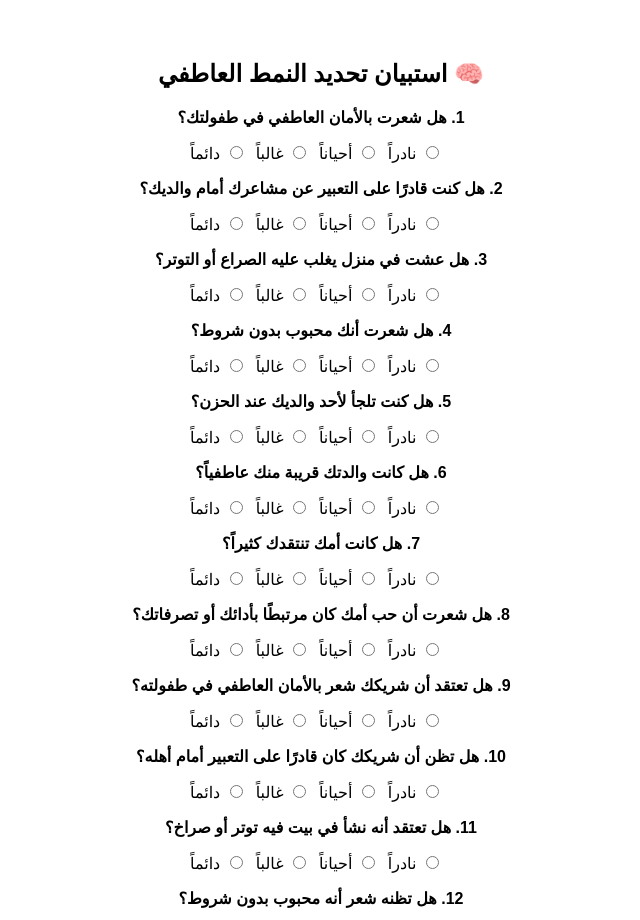
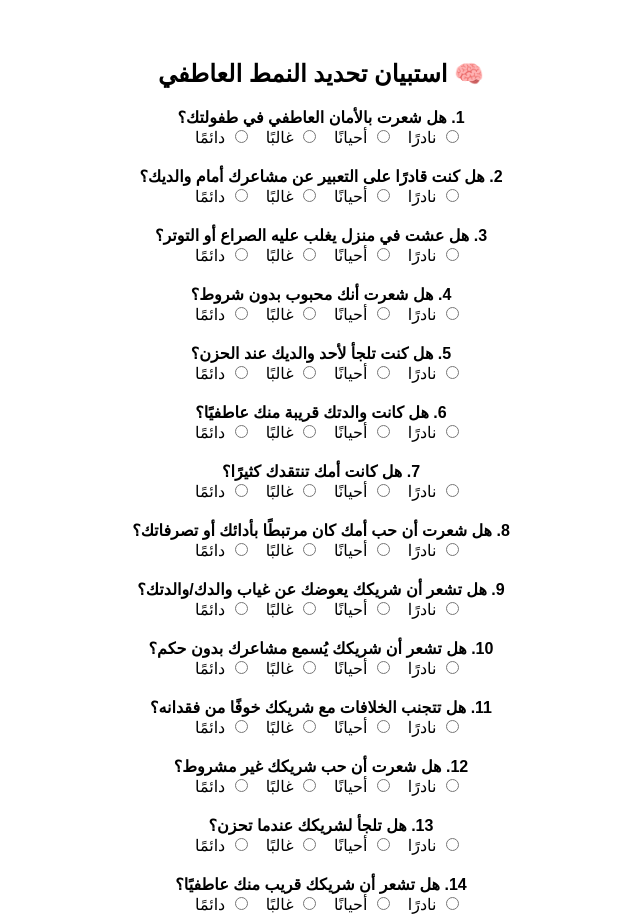
Before and after one commit to johani23/heartbridge-unified3, a React (Create React App) app: page /quiz in a window 1280 px wide. Shown: the top 920 px of the page, without its empty margins (319-959 px from the left). Built offline with nearby package versions, Linux system fonts and the light colour scheme.

Commit message:
Update Quiz.jsx

```diff
--- a/src/components/Quiz.jsx
+++ b/src/components/Quiz.jsx
@@ -1,92 +1,91 @@
 import React, { useState } from 'react';
 import { useNavigate } from 'react-router-dom';
 
-const Quiz = () => {
+const questions = [
+  // الأسئلة عن المستخدم
+  { id: 1, text: 'هل شعرت بالأمان العاطفي في طفولتك؟' },
+  { id: 2, text: 'هل كنت قادرًا على التعبير عن مشاعرك أمام والديك؟' },
+  { id: 3, text: 'هل عشت في منزل يغلب عليه الصراع أو التوتر؟' },
+  { id: 4, text: 'هل شعرت أنك محبوب بدون شروط؟' },
+  { id: 5, text: 'هل كنت تلجأ لأحد والديك عند الحزن؟' },
+  { id: 6, text: 'هل كانت والدتك قريبة منك عاطفيًا؟' },
+  { id: 7, text: 'هل كانت أمك تنتقدك كثيرًا؟' },
+  { id: 8, text: 'هل شعرت أن حب أمك كان مرتبطًا بأدائك أو تصرفاتك؟' },
+
+  // تكرار نفس الأسئلة عن الشريك (مع تغيير الصياغة)
+  { id: 9, text: 'هل تشعر أن شريكك يعوضك عن غياب والدك/والدتك؟' },
+  { id: 10, text: 'هل تشعر أن شريكك يُسمع مشاعرك بدون حكم؟' },
+  { id: 11, text: 'هل تتجنب الخلافات مع شريكك خوفًا من فقدانه؟' },
+  { id: 12, text: 'هل شعرت أن حب شريكك غير مشروط؟' },
+  { id: 13, text: 'هل تلجأ لشريكك عندما تحزن؟' },
+  { id: 14, text: 'هل تشعر أن شريكك قريب منك عاطفيًا؟' },
+  { id: 15, text: 'هل ينتقدك شريكك كثيرًا؟' },
+  { id: 16, text: 'هل شعرت أن شريكك يربط حبه لك بتصرفاتك؟' },
+
+  // أسئلة عن التوقعات (مخصصة للمستخدم فقط)
+  { id: 17, text: 'هل تؤمن أن التضحية الكاملة من طرف واحد تعني حبًا حقيقيًا؟' },
+  { id: 18, text: 'هل تنتظر أن يحبك شريكك بنفس طريقة حبك له؟' }
+];
+
+const options = ['نادرًا', 'أحيانًا', 'غالبًا', 'دائمًا'];
+
+function Quiz() {
+  const [answers, setAnswers] = useState({});
   const navigate = useNavigate();
 
-  const [answers, setAnswers] = useState({});
-
-  const questions = [
-    // المستخدم - الطفولة
-    'هل شعرت بالأمان العاطفي في طفولتك؟',
-    'هل كنت قادرًا على التعبير عن مشاعرك أمام والديك؟',
-    'هل عشت في منزل يغلب عليه الصراع أو التوتر؟',
-    'هل شعرت أنك محبوب بدون شروط؟',
-    'هل كنت تلجأ لأحد والديك عند الحزن؟',
-    'هل كانت والدتك قريبة منك عاطفياً؟',
-    'هل كانت أمك تنتقدك كثيراً؟',
-    'هل شعرت أن حب أمك كان مرتبطًا بأدائك أو تصرفاتك؟',
-
-    // الشريك - بصيغة انعكاسية
-    'هل تعتقد أن شريكك شعر بالأمان العاطفي في طفولته؟',
-    'هل تظن أن شريكك كان قادرًا على التعبير أمام أهله؟',
-    'هل تعتقد أنه نشأ في بيت فيه توتر أو صراخ؟',
-    'هل تظنه شعر أنه محبوب بدون شروط؟',
-    'هل كان له من يلجأ له وقت الحزن؟',
-    'هل والدته كانت قريبة منه عاطفياً؟',
-    'هل كانت أمه تنتقده كثيرًا؟',
-    'هل تعتقد أن حبه مرتبط بأدائه أو تصرفه؟',
-
-    // التوقعات من العلاقة
-    'هل تؤمن أن التضحية الكاملة من طرف واحد تعني حباً حقيقياً؟',
-    'هل تنتظر أن يحبك شريكك بنفس طريقة حبك له؟'
-  ];
-
-  const options = ['نادراً', 'أحياناً', 'غالباً', 'دائماً'];
-
-  const handleSelect = (qIndex, value) => {
-    setAnswers({ ...answers, [qIndex]: value });
-  };
-
-  const calculatePattern = (sum) => {
-    if (sum <= 14) return 'The Burnt Survivor';
-    if (sum <= 20) return 'The Silent Doubter';
-    if (sum <= 26) return 'The Rescuer';
-    return 'The Idealist';
+  const handleChange = (id, value) => {
+    setAnswers((prev) => ({ ...prev, [id]: value }));
   };
 
   const handleSubmit = () => {
     if (Object.keys(answers).length < questions.length) {
-      alert('يرجى الإجابة على جميع الأسئلة');
+      alert('يرجى الإجابة على جميع الأسئلة قبل المتابعة.');
       return;
     }
 
-    const userScore = [...Array(8).keys()].reduce((acc, i) => acc + (parseInt(answers[i]) || 0), 0);
-    const partnerScore = [...Array(8).keys()].reduce((acc, i) => acc + (parseInt(answers[i + 8]) || 0), 0);
+    // تحديد النمط بناءً على منطق بسيط مؤقت (لاحقًا يتم تحسينه)
+    const totalScore = Object.values(answers).reduce((sum, val) => sum + options.indexOf(val), 0);
+    let cluster = 'The Silent Doubter';
+    if (totalScore > 45) cluster = 'The Rescuer';
+    if (totalScore > 55) cluster = 'The Idealist';
+    if (totalScore > 65) cluster = 'The Data-Lover';
 
-    const userPattern = calculatePattern(userScore);
-    const partnerPattern = calculatePattern(partnerScore);
+    // حفظ في localStorage
+    localStorage.setItem('quizAnswers', JSON.stringify(answers));
+    localStorage.setItem('userCluster', cluster);
 
-    localStorage.setItem('userPattern', userPattern);
-    localStorage.setItem('partnerPattern', partnerPattern);
-
+    // الانتقال إلى صفحة التحليل
     navigate('/analyze');
   };
 
   return (
     <div className="app-container">
       <h2>🧠 استبيان تحديد النمط العاطفي</h2>
-      {questions.map((q, i) => (
-        <div key={i}>
-          <p><strong>{i + 1}. {q}</strong></p>
-          {options.map((opt, val) => (
-            <label key={val} style={{ marginRight: '10px' }}>
-              <input
-                type="radio"
-                name={`q${i}`}
-                value={val + 1}
-                checked={answers[i] === String(val + 1)}
-                onChange={(e) => handleSelect(i, e.target.value)}
-              /> {opt}
-            </label>
-          ))}
+      {questions.map((q) => (
+        <div key={q.id} style={{ marginBottom: '20px' }}>
+          <strong>{q.id}. {q.text}</strong>
+          <div>
+            {options.map((opt) => (
+              <label key={opt} style={{ marginInlineEnd: '15px' }}>
+                <input
+                  type="radio"
+                  name={`q-${q.id}`}
+                  value={opt}
+                  checked={answers[q.id] === opt}
+                  onChange={() => handleChange(q.id, opt)}
+                />
+                {' '}{opt}
+              </label>
+            ))}
+          </div>
         </div>
       ))}
 
-      <br />
-      <button className="analyze-button" onClick={handleSubmit}>التالي</button>
+      <button className="analyze-button" onClick={handleSubmit}>
+        التالي
+      </button>
     </div>
   );
-};
+}
 
 export default Quiz;
```
